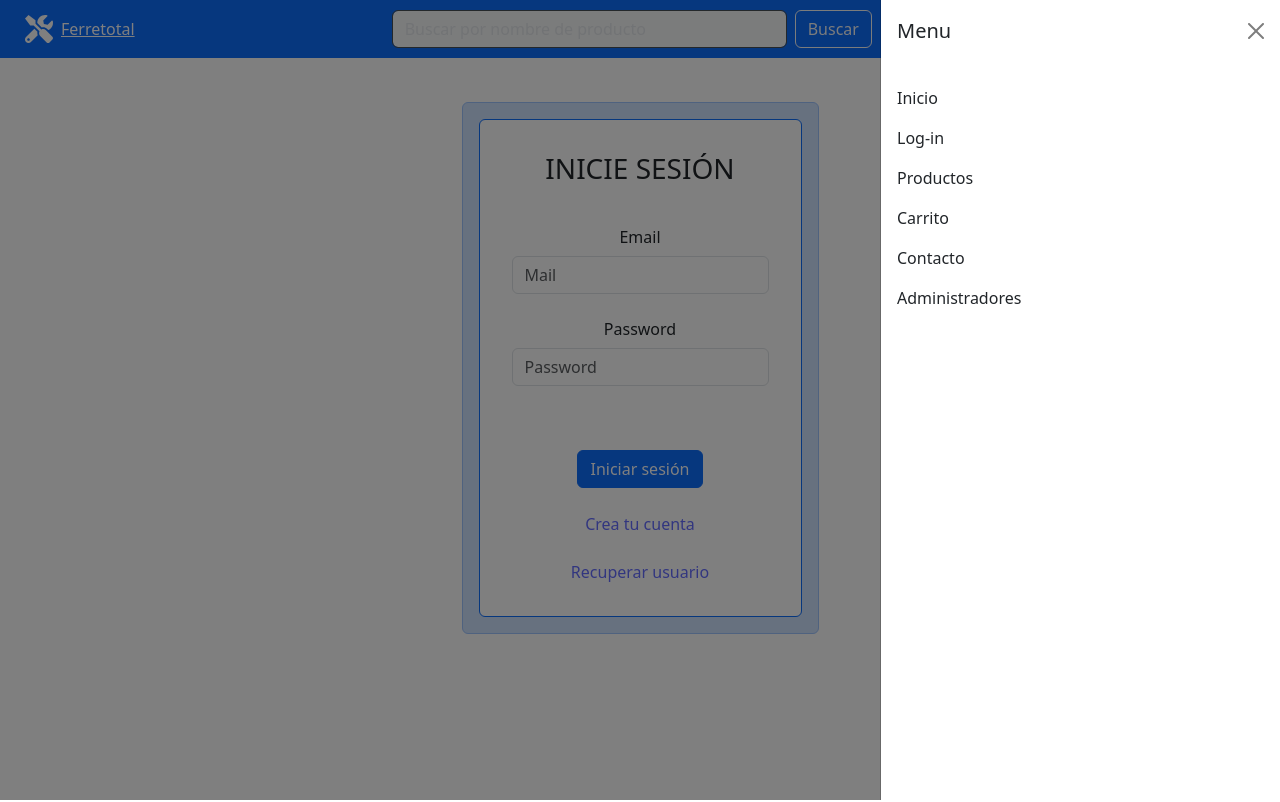
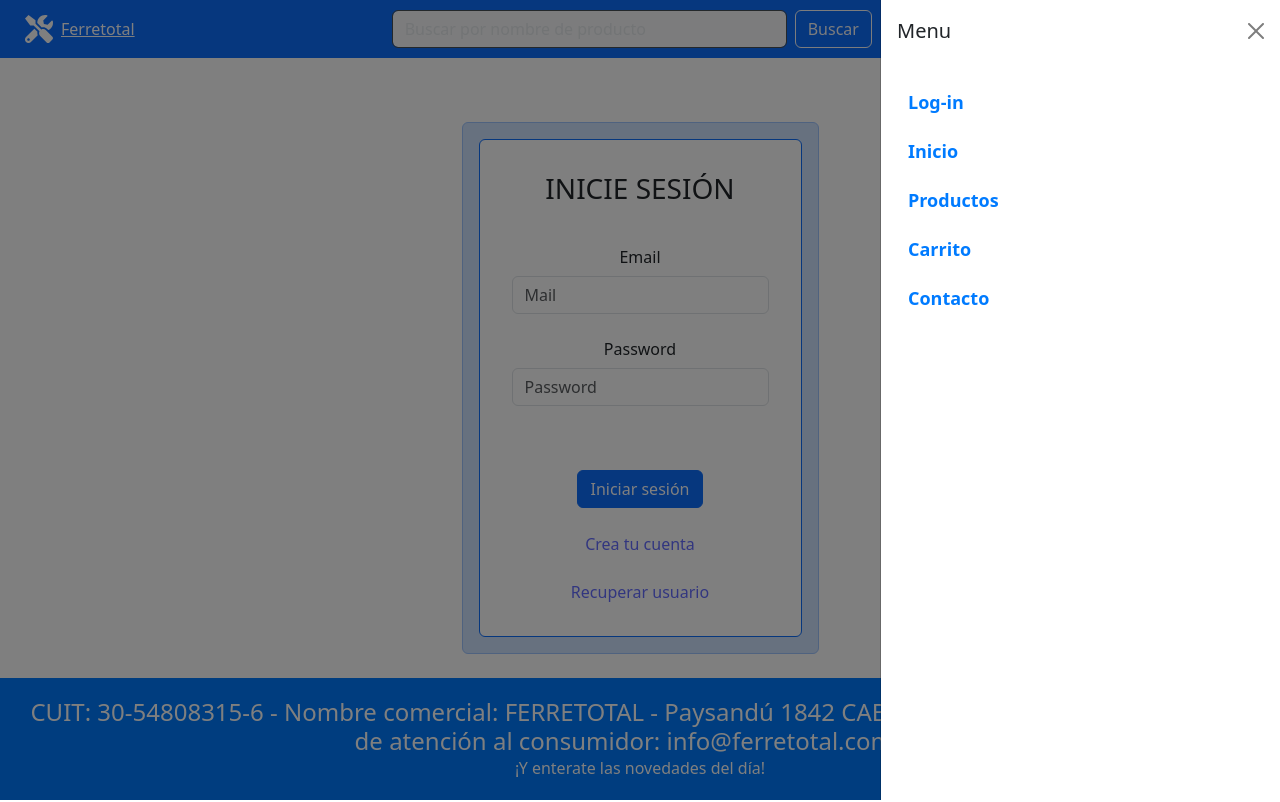
Before and after one commit to FedeAlvarado/TPI-LAB3, a React (Vite) app in the folder tpi-lab3/: page /login in a window 1280 px wide. Both pictures are taken after a click on the button 1240 px from the left and 29 px from the top of the page. Built offline with nearby package versions, Linux system fonts and the light colour scheme.

Commit message:
newbanner y act

```diff
--- /dev/null
+++ b/tpi-lab3/src/components/banner/Banner.css
@@ -0,0 +1,22 @@
+.subscription-banner {
+    background-color: #007bff; /* Color de fondo similar al de la imagen */
+    padding: 20px;
+  }
+
+  .subscription-banner h2 {
+    margin: 0;
+    font-size: 1.5em;
+  }
+
+  .subscription-banner p {
+    margin: 0;
+    font-size: 1em;
+  }
+
+  .input-group .form-control {
+    border-radius: 0.25rem 0 0 0.25rem;
+  }
+
+  .input-group .btn {
+    border-radius: 0 0.25rem 0.25rem 0;
+  }
--- /dev/null
+++ b/tpi-lab3/src/components/banner/Banner.jsx
@@ -0,0 +1,43 @@
+import React, { useState } from 'react';
+import { Container, Row, Col, Form, Button, InputGroup } from 'react-bootstrap';
+import './Banner.css'; // Asegúrate de crear e importar el archivo CSS
+
+const Banner = () => {
+  const [email, setEmail] = useState('');
+
+  const handleInputChange = (e) => {
+    setEmail(e.target.value);
+  };
+
+  const handleSubmit = (e) => {
+    e.preventDefault();
+    // Aquí puedes manejar el envío del email
+  };
+
+  return (
+    <Container fluid className="subscription-banner text-white fixed w-100">
+      <Row className="align-items-center">
+        <Col md={6}>
+          <h2>RECIBÍ LAS MEJORES OFERTAS</h2>
+          <p>¡Y enterate las novedades del día!</p>
+        </Col>
+        <Col md={6}>
+          <Form onSubmit={handleSubmit}>
+            <InputGroup>
+              <Form.Control
+                type="email"
+                placeholder="Ingresa tu email"
+                value={email}
+                onChange={handleInputChange}
+                required
+              />
+              <Button type="submit" variant="success">SUSCRIBIME</Button>
+            </InputGroup>
+          </Form>
+        </Col>
+      </Row>
+    </Container>
+  );
+};
+
+export default Banner;
--- a/tpi-lab3/src/components/carrousel/Carrousel.jsx
+++ b/tpi-lab3/src/components/carrousel/Carrousel.jsx
@@ -1,27 +1,29 @@
 import React from "react";
 import PropTypes from 'prop-types'
 import { Carousel } from "react-bootstrap";
+import Banner from "../banner/Banner";
 
 const Carrousel = ({ listProducts }) => {
+
   return (
-    <Carousel data-bs-theme="dark">
+    <div>
+      <Carousel fade interval={2000} data-bs-theme="dark">
     {listProducts.map((product, index) => (
       <Carousel.Item key={index}>
-        <img
-          className="d-block w-100"
-          src={product.imageFileName} // Asumiendo que cada producto tiene un campo imageFileName
-          alt={product.nombre}
-        />
-        <Carousel.Caption>
-          <h3>{product.nombre}</h3>
-
-        </Carousel.Caption>
+          <a href={`/products/${product.id}`}>
+            <img
+              className="d-block w-100"
+              src={product.imageFileName}
+              alt={product.nombre}
+            />
+          </a>
       </Carousel.Item>
-    ))}
+    ))};
   </Carousel>
+  <Banner/>
+    </div>
 
    )
-
 };
 Carrousel.propTypes = {
   listProducts: PropTypes.array.isRequired
--- a/tpi-lab3/src/components/footer/Footer.jsx
+++ b/tpi-lab3/src/components/footer/Footer.jsx
@@ -1,5 +1,5 @@
 import React from 'react'
-import { Container} from 'react-bootstrap';
+import { Container,Row,Col,Form} from 'react-bootstrap';
 import { useNavigate } from "react-router-dom";
 
 const Footer = () => {
@@ -13,9 +13,15 @@ const Footer = () => {
       };
 
     return (
-        <footer className="footer fixed-bottom w-100">
-                <p>FerreTotal CUIT: 30-91234567-8 - Av. Rivadavia 1234 CABA. Correo electrónico: info@ferretotal.com.ar Defensa de las y los Consumidores. Para reclamos: <a onClick={handleClick} to="/contact" href="#">Ingrese aquí.</a></p>
-        </footer>
+        <Container fluid className="subscription-banner text-white fixed-bottom w-100">
+        <Row className="align-items-center">
+          <Col >
+            <h2>CUIT: 30-54808315-6 - Nombre comercial: FERRETOTAL - Paysandú 1842 CABA. Correo electrónico de servicio de atención al consumidor: info@ferretotal.com.ar.</h2>
+            <p>¡Y enterate las novedades del día!</p>
+          </Col>
+        </Row>
+      </Container>
+
     )
 }
 
--- a/tpi-lab3/src/components/layout/Layout.jsx
+++ b/tpi-lab3/src/components/layout/Layout.jsx
@@ -1,13 +1,17 @@
 import React from "react";
 import Navbar2 from "../navbar/Navbar";
 import Footer from "../footer/Footer";
+import { Container } from "react-bootstrap";
 
 const Layout = ({ children }) => {
 
   return (
     <>
       <Navbar2 />
-      {children}
+      <Container style={{ marginTop: '20px', marginBottom: '100px' }}>
+        {children}
+      </Container>
+      <Footer />
     </>
   );
 };
--- /dev/null
+++ b/tpi-lab3/src/components/navbar/NavBar.css
@@ -0,0 +1,28 @@
+.nav-link {
+    color: #007bff;
+    font-weight: bold;
+    padding: 10px;
+    text-decoration: none;
+    font-size: 18px;
+    border: 1px solid transparent;  /* Borde inicial transparente */
+    border-radius: 5px;             /* Opcional: redondear bordes */
+    transition: border-color 0.3s ease; /* Suave transición al cambiar el color del borde */
+}
+
+.nav-link:hover {
+    border-color: #007bff;          /* Color del borde al pasar el mouse */
+}
+
+.nav-adm {
+    color: #ff0000;
+    font-weight: bold;
+    padding: 10px;
+    text-decoration: none;
+    border: 1px solid transparent;  /* Borde inicial transparente */
+    border-radius: 5px;             /* Opcional: redondear bordes */
+    transition: border-color 0.3s ease; /* Suave transición al cambiar el color del borde */
+}
+
+.nav-adm:hover {
+    border-color: #ff0000;          /* Color del borde al pasar el mouse */
+}
--- a/tpi-lab3/src/components/navbar/Navbar.jsx
+++ b/tpi-lab3/src/components/navbar/Navbar.jsx
@@ -4,6 +4,8 @@ import { useNavigate } from "react-router-dom";
 import { AuthenticationContext } from "../../services/authentication/authentication.context";
 import { FaTools, FaUserCircle, FaShoppingCart } from "react-icons/fa";
 import Searcher from "../searcher/Searcher";
+import './NavBar.css';
+import Banner from '../banner/Banner';
 
 
 
@@ -55,18 +57,19 @@ const Navbar2 = ({ listProduct }) => {
                 </Offcanvas.Header>
                 <Offcanvas.Body>
                   <Nav className="justify-content-end flex-grow-1 pe-3">
-                    <Nav.Link onClick={handleClick} to="/dashboard">Inicio</Nav.Link>
-                    <Nav.Link onClick={handleClick} to="/login">Log-in</Nav.Link>
-                    <Nav.Link onClick={handleClick} to="/products">Productos</Nav.Link>
-                    <Nav.Link onClick={handleClick} to="/cart">Carrito</Nav.Link>
-                    <Nav.Link onClick={handleClick} to="/contact">Contacto</Nav.Link>
-                    {/* {userType === "superadmin" &&  (<Nav.Link onClick={handleClick} to="/superadmin">Administradores</Nav.Link>)} */}
-                    <Nav.Link onClick={handleClick} to="/superadmin">Administradores</Nav.Link>
+                    <Nav.Link className='nav-link' onClick={handleClick} to="/login">Log-in</Nav.Link>
+                    <Nav.Link className='nav-link' onClick={handleClick} to="/dashboard">Inicio</Nav.Link>
+                    <Nav.Link className='nav-link' onClick={handleClick} to="/products">Productos</Nav.Link>
+                    <Nav.Link className='nav-link' onClick={handleClick} to="/cart">Carrito</Nav.Link>
+                    <Nav.Link className='nav-link' onClick={handleClick} to="/contact">Contacto</Nav.Link>
+                    {userType === "admin" &&  (<Nav.Link className='nav-adm' style={{ color: 'red', fontWeight: 'bold', padding: '10px' }} onClick={handleClick} to="/superadmin">Administradores</Nav.Link>)}
+                    {/* <Nav.Link  onClick={handleClick} to="/superadmin">Administradores</Nav.Link> */}
                   </Nav>
                 </Offcanvas.Body>
               </Navbar.Offcanvas>
             </div>
           </Container>
+
         </Navbar>
       ))}
     </>
```
